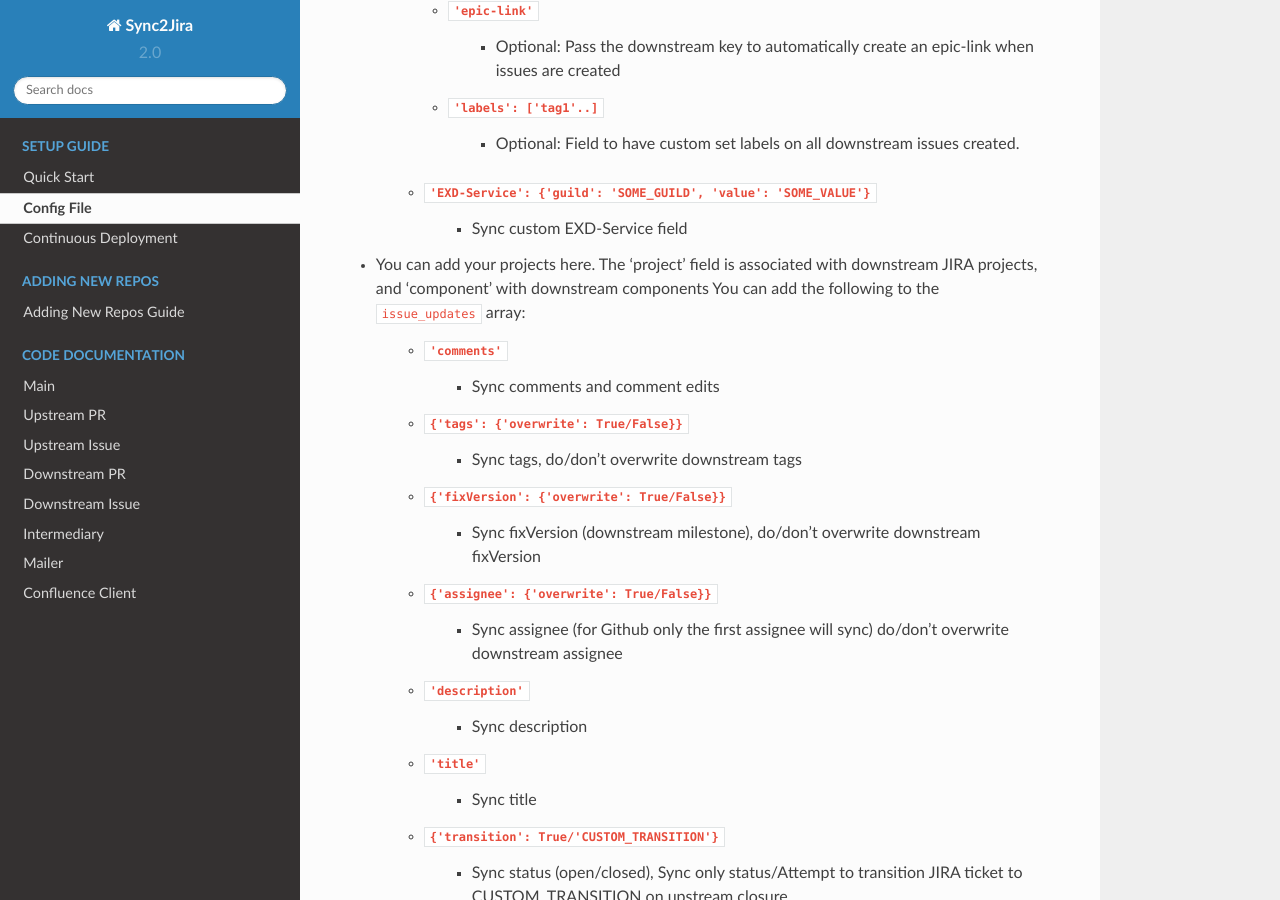
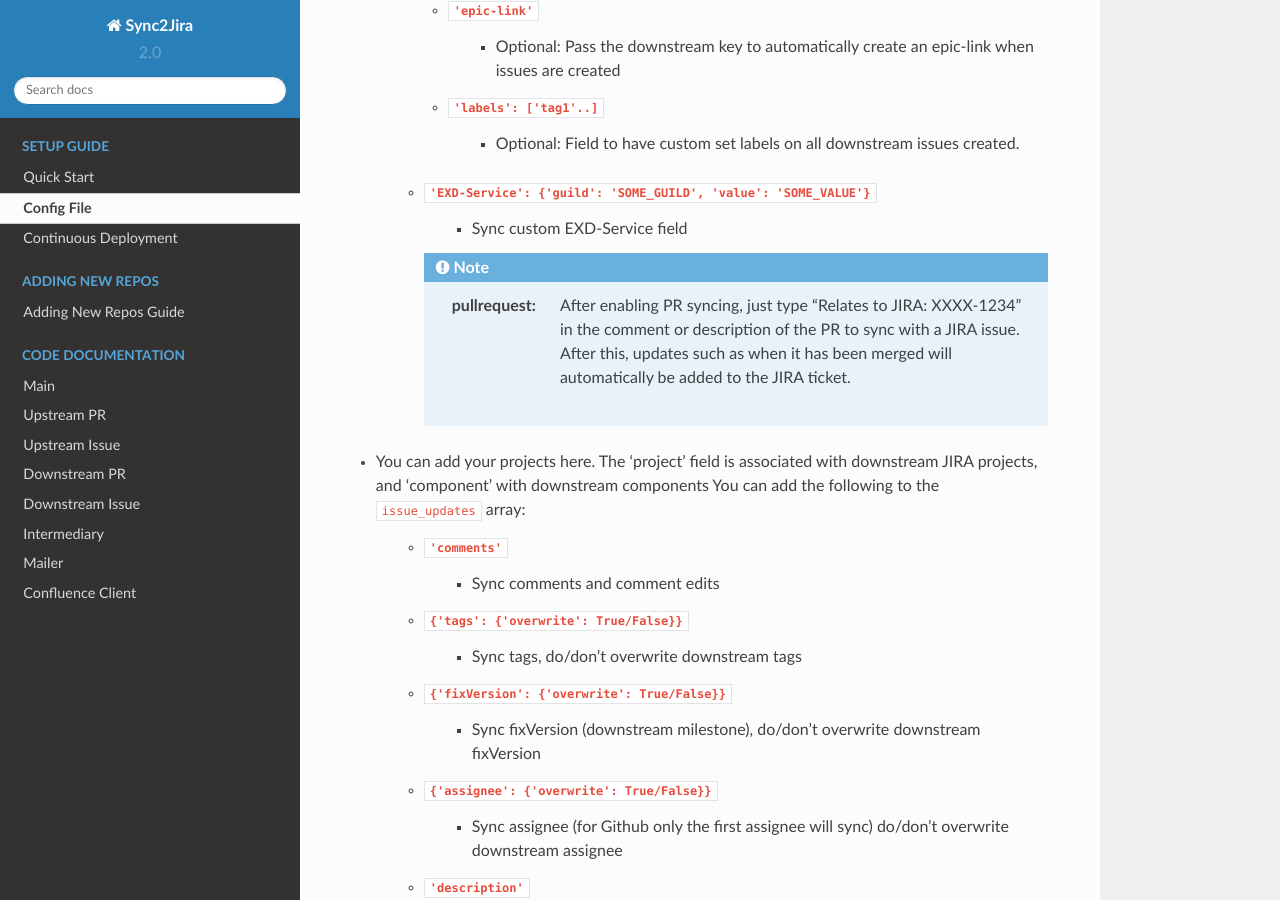
Before and after one commit to release-engineering/Sync2Jira, a Sphinx documentation site: the page built from docs/source/config-file.rst, in a window 1280 px wide and 900 px high, scrolled down 2660 px. Built offline with Sphinx 7.4.7 and the Read the Docs theme 2.0.0, drawn with Linux system fonts in a browser that asks for light colours.

Commit message:
Add doc on how PR syncing works

```diff
--- a/docs/source/config-file.rst
+++ b/docs/source/config-file.rst
@@ -117,6 +117,10 @@ The config file is made up of multiple parts
    * :code:`'EXD-Service': {'guild': 'SOME_GUILD', 'value': 'SOME_VALUE'}`
         * Sync custom EXD-Service field
 
+     .. note::
+
+            :pullrequest: After enabling PR syncing, just type "Relates to JIRA: XXXX-1234" in the comment or description of the PR to sync with a JIRA issue. After this, updates such as when it has been merged will automatically be added to the JIRA ticket.
+
 * You can add your projects here. The 'project' field is associated with downstream JIRA projects, and 'component' with downstream components
   You can add the following to the :code:`issue_updates` array:
 
```
